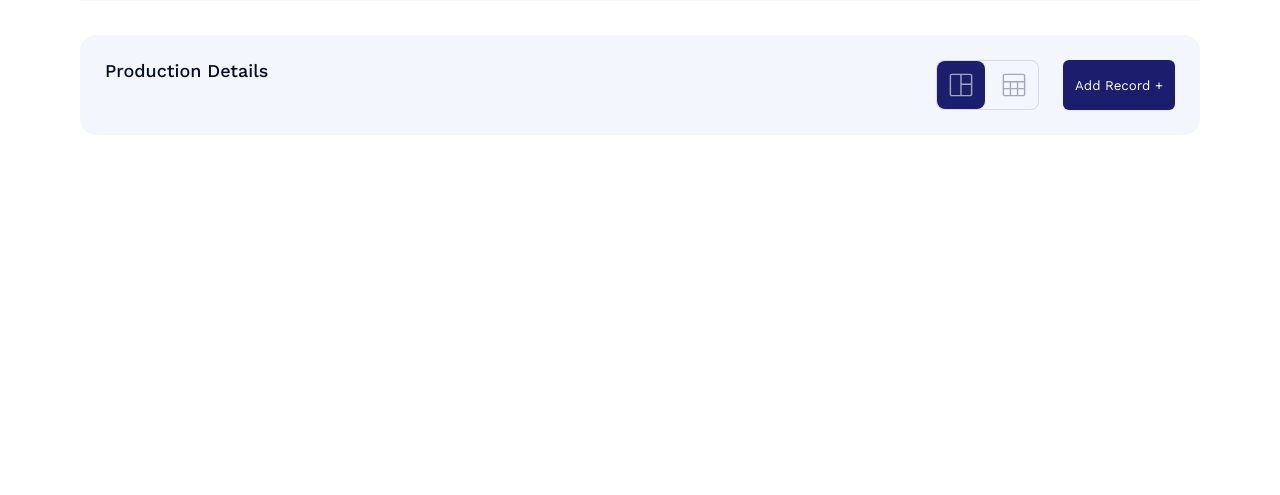
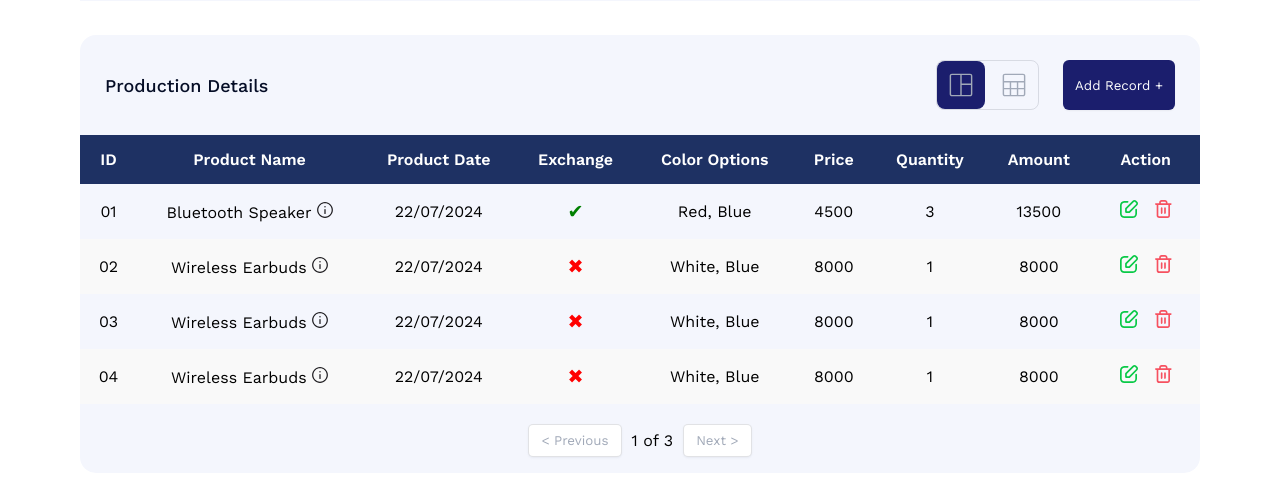
Before and after one commit to Mayura12/training-task, a plain HTML site: page index.html in a window 1280 px wide. Shown: the part 800-1295 px from the top of the page. Before the commit the page ends 957 px from the top, so only its background shows below. Drawn offline with nearby package versions, Linux system fonts and the light colour scheme.

Commit message:
table view production details

```diff
--- a/index.html
+++ b/index.html
@@ -69,7 +69,87 @@
         <button class="add-button">Add Record +</button>
       </div>
     </div>
-    <!-- Add your table here -->
-  </section>
+    <!-- card style start-->
+
+    <!-- card style end -->
+    <!-- table start -->
+    <table>
+      <thead>
+          <tr>
+              <th>ID</th>
+              <th>Product Name</th>
+              <th>Product Date</th>
+              <th>Exchange</th>
+              <th>Color Options</th>
+              <th>Price</th>
+              <th>Quantity</th>
+              <th>Amount</th>
+              <th>Action</th>
+          </tr>
+      </thead>
+      <tbody>
+          <tr>
+              <td>01</td>
+              <td>Bluetooth Speaker <img src="./error.svg" alt="icon"></td>
+              <td>22/07/2024</td>
+              <td><span class="status success">✔</span></td>
+              <td>Red, Blue</td>
+              <td>4500</td>
+              <td>3</td>
+              <td>13500</td>
+              <td>
+                  <button class="action-btn edit"><img src="./edit.svg" alt="edit"></button>
+                  <button class="action-btn delete"><img src="./Combined Shape.svg" alt="delete"> </button>
+              </td>
+          </tr>
+          <tr>
+              <td>02</td>
+              <td>Wireless Earbuds <img src="./error.svg" alt="icon"></td>
+              <td>22/07/2024</td>
+              <td><span class="status fail">✖</span></td>
+              <td>White, Blue</td>
+              <td>8000</td>
+              <td>1</td>
+              <td>8000</td>
+              <td>
+                  <button class="action-btn edit"><img src="./edit.svg" alt="edit"></button>
+                  <button class="action-btn delete"><img src="./Combined Shape.svg" alt="delete"> </button>
+              </td>
+          </tr>
+          <tr>
+              <td>03</td>
+              <td>Wireless Earbuds <img src="./error.svg" alt="icon"></td>
+              <td>22/07/2024</td>
+              <td><span class="status fail">✖</span></td>
+              <td>White, Blue</td>
+              <td>8000</td>
+              <td>1</td>
+              <td>8000</td>
+              <td>
+                  <button class="action-btn edit"><img src="./edit.svg" alt="edit"></button>
+                  <button class="action-btn delete"><img src="./Combined Shape.svg" alt="delete"> </button>
+              </td>
+          </tr>
+          <tr>
+              <td>04</td>
+              <td>Wireless Earbuds <img src="./error.svg" alt="icon"></td>
+              <td>22/07/2024</td>
+              <td><span class="status fail">✖</span></td>
+              <td>White, Blue</td>
+              <td>8000</td>
+              <td>1</td>
+              <td>8000</td>
+              <td>
+                  <button class="action-btn edit"><img src="./edit.svg" alt="edit"></button>
+                  <button class="action-btn delete"><img src="./Combined Shape.svg" alt="delete"> </button>
+              </td>
+          </tr>
+       </tbody>
+  </table>
+  <div class="pagination">
+    <button class="pagination-btn"> &lt; Previous</button>
+    <span>1 of 3</span>
+    <button class="pagination-btn">Next > </button>
+</div>  </section>
 </body>
 </html>
--- a/styles.css
+++ b/styles.css
@@ -75,12 +75,10 @@
   height: 48px;
 }
 .table-header {
+  align-items: center;
   display: flex;
   justify-content: space-between;
-  margin: 34px 72px 22px 72px;
-  background: #f4f6fd;
   padding: 25px;
-  border-radius: 16px;
 }
 .table-header span {
   font-size: 18px;
@@ -100,3 +98,83 @@
   padding: 16px 12px;
   border: none;
 }
+
+/* table */
+.table-section {
+  border-radius: 16px;
+  background: #f4f6fd;
+  margin: 34px 72px 22px 72px;
+}
+table {
+  width: 100%;
+  border-collapse: collapse;
+}
+
+thead {
+  background-color: #1e3163;
+  color: #ffffff;
+}
+
+th,
+td {
+  padding: 15px;
+  text-align: center;
+}
+
+th {
+  font-weight: 600;
+}
+
+tr:nth-child(even) {
+  background-color: #f9f9f9;
+}
+
+.status {
+  font-size: 1.2em;
+}
+
+.status.success {
+  color: green;
+}
+
+.status.fail {
+  color: red;
+}
+
+.action-btn {
+  background: none;
+  border: none;
+  cursor: pointer;
+  font-size: 1.2em;
+}
+
+.action-btn.edit {
+  color: green;
+}
+
+.action-btn.delete {
+  color: red;
+}
+
+.pagination {
+  display: flex;
+  justify-content: center;
+  align-items: center;
+  margin-top: 20px;
+  padding-bottom: 16px;
+}
+
+.pagination-btn {
+  box-shadow: 0px 1px 2px 0px #a1a9b829;
+  color: #a1a9b8;
+  border: 1px solid #464f6029;
+  padding: 8px 12px;
+  border-radius: 5px;
+  margin: 0 10px;
+  cursor: pointer;
+  background: white;
+}
+
+.pagination-btn:hover {
+  background-color: #14234a;
+}
```
Also changed, not shown: Combined Shape.svg (added), edit.svg (added), error.svg (added).
